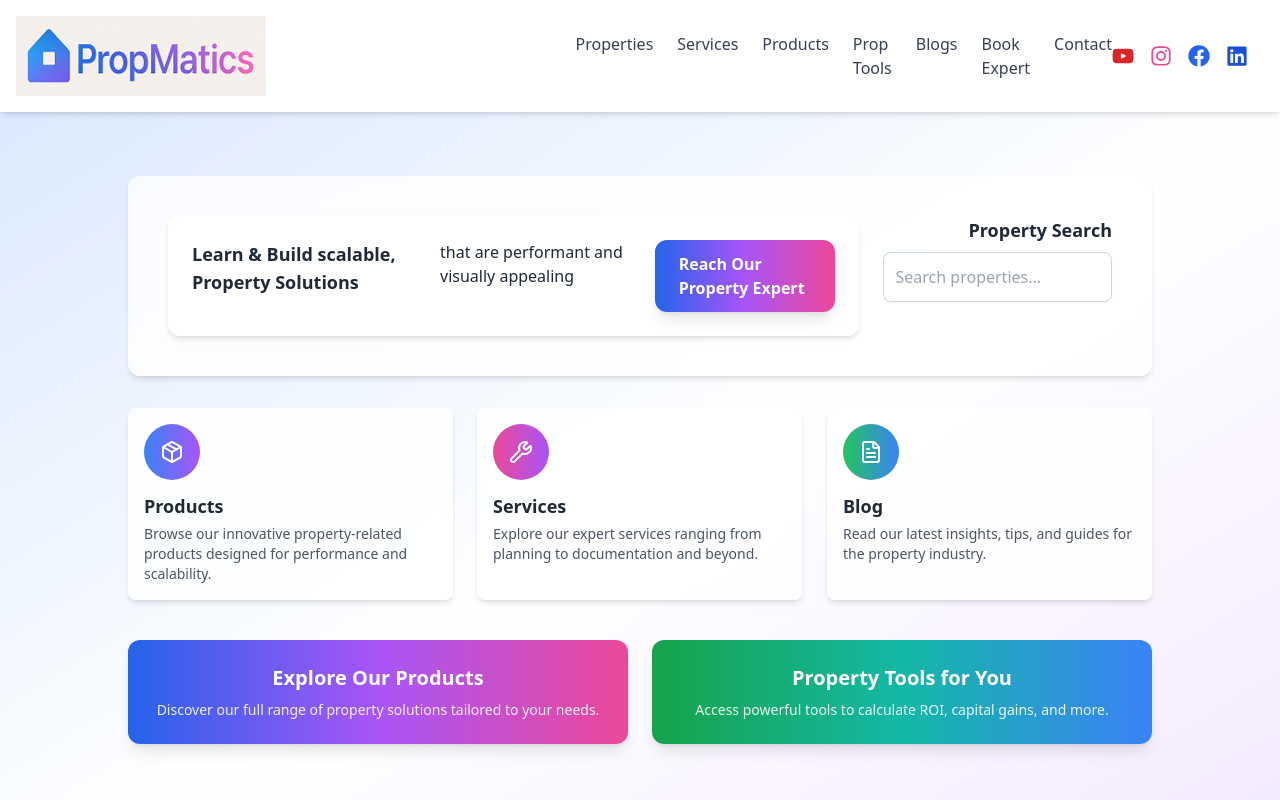
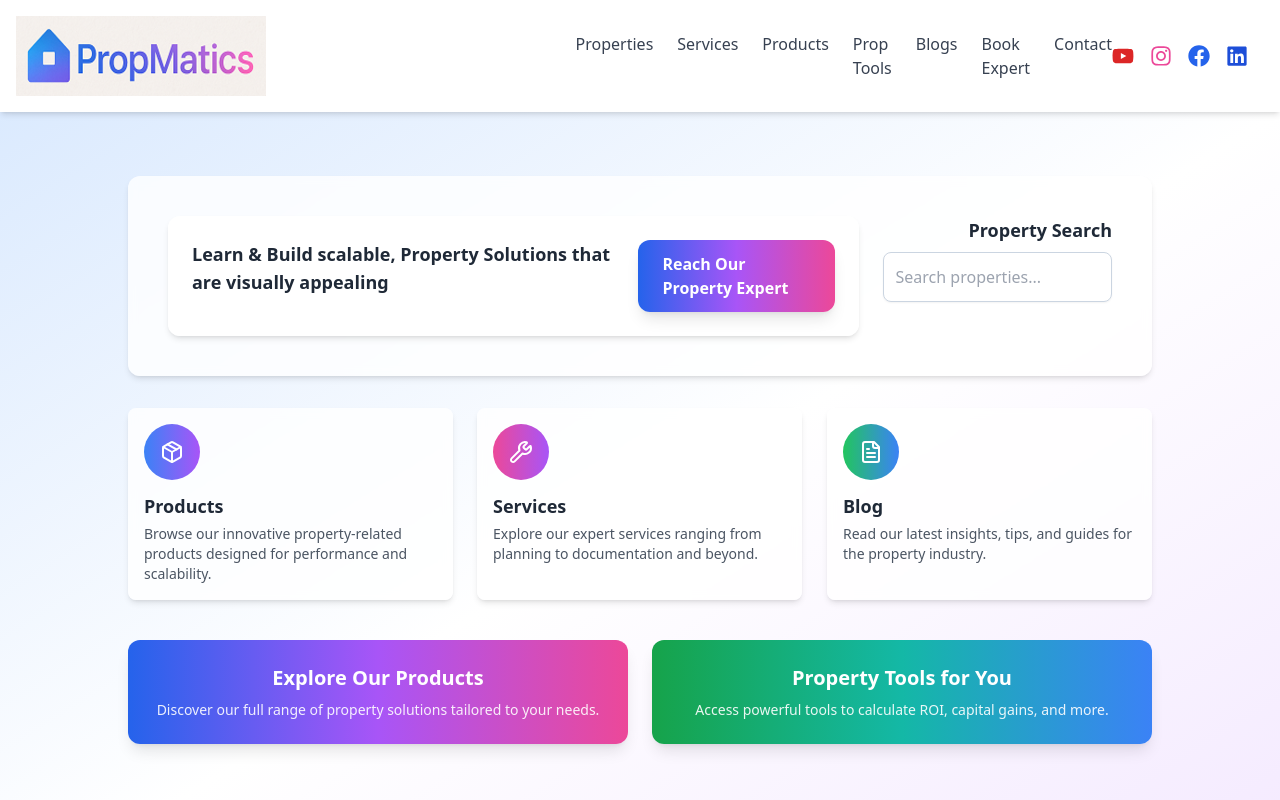
Before and after one commit to venupala-tt/propnz, a Next.js app: page / in a window 1280 px wide. Shown: the top 800 px of the page. Built offline with nearby package versions, Linux system fonts and the light colour scheme.

Commit message:
Update page.tsx

```diff
--- a/app/page.tsx
+++ b/app/page.tsx
@@ -22,9 +22,8 @@ export default function HomePage() {
 <div  className="w-full max-w-5xl rounded-xl shadow-md  bg-white/80 backdrop-blur-sm p-4 sm:p-6 animate-fadeInBounce flex flex-col sm:flex-row items-center sm:items-start sm:justify-between gap-4"
 >
             <h2 className="text-lg font-semibold mb-2">
-              Learn & Build scalable, Property Solutions
+              Learn & Build scalable, Property Solutions that are visually appealing
             </h2>
-  <p> that are performant and visually appealing </p>
             <Link
               href="/pages/book-an-expert"
               className="px-6 py-3 rounded-xl shadow-lg font-semibold text-white
```
